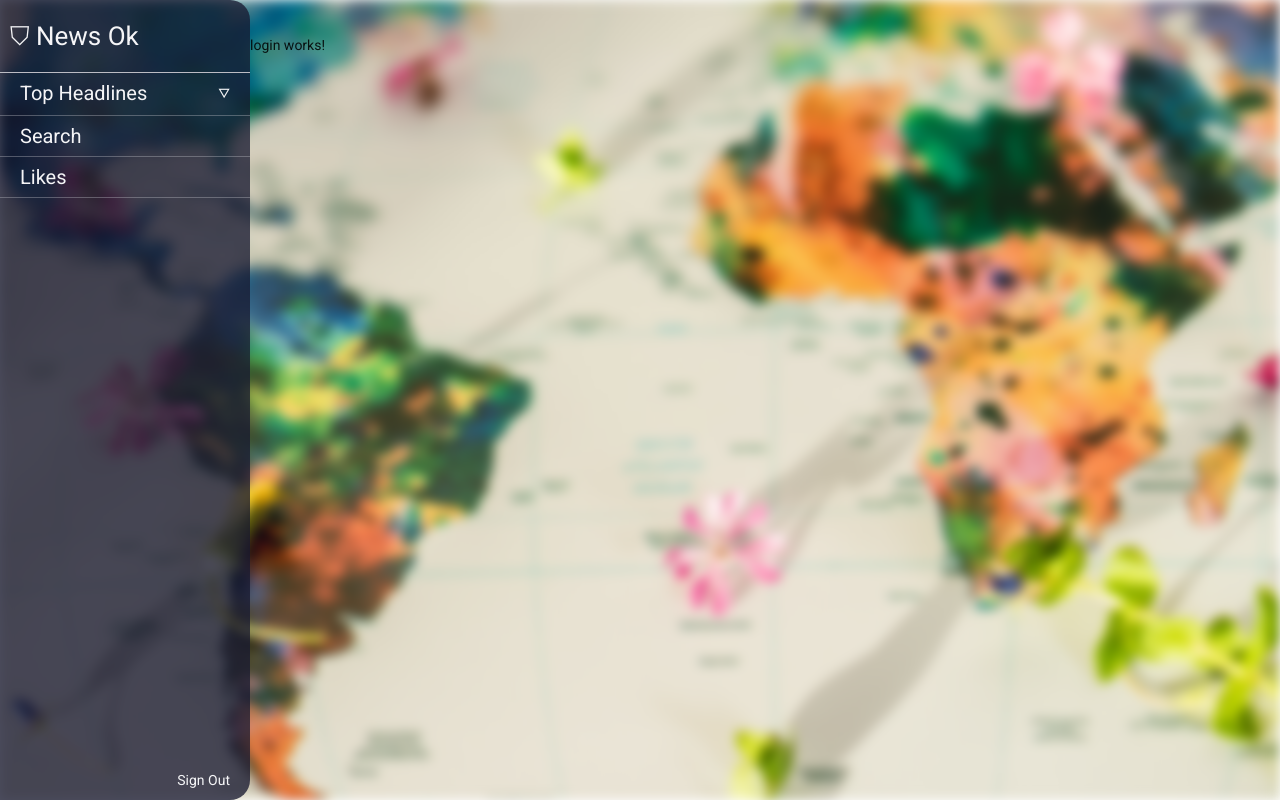
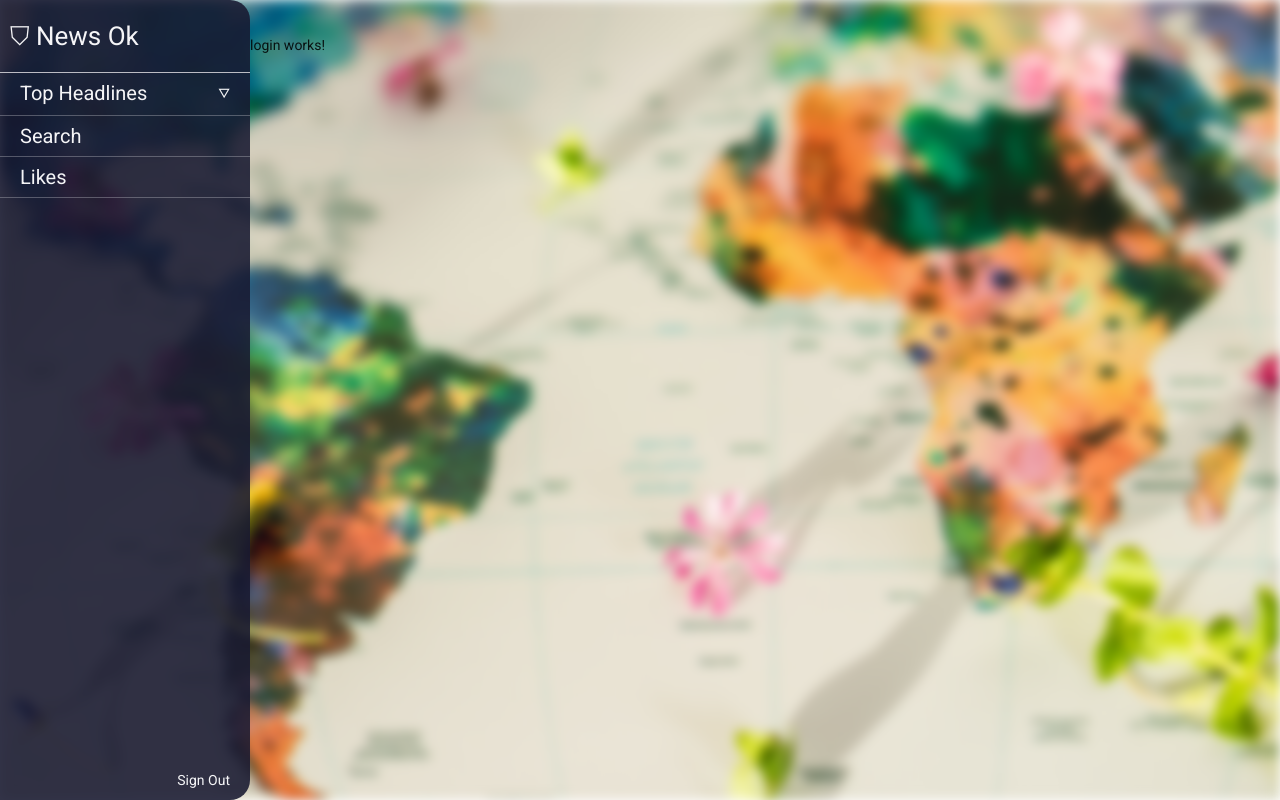
Before and after one commit to brentknudsenstud/AngularNewsApiApp, an Angular app: page /login in a window 1280 px wide. Built offline with nearby package versions, Linux system fonts and the light colour scheme.

Commit message:
primary-opacity added for side-nav and background fixed

```diff
--- a/src/app/app.component.scss
+++ b/src/app/app.component.scss
@@ -30,7 +30,7 @@
 .sidenav {
     max-width: 250px;
     width: 250px;
-    background-color: $primary;
+    background-color: $primary-opacity;
     border: none;
     border-radius: 0px 20px 20px 0px;
 }
--- a/src/app/styles/_base.scss
+++ b/src/app/styles/_base.scss
@@ -1,2 +1,3 @@
-$primary: #181931c5;
+$primary: #181931;
 $secondary: #f5f5f7;
+$primary-opacity: #181931e1;
```
